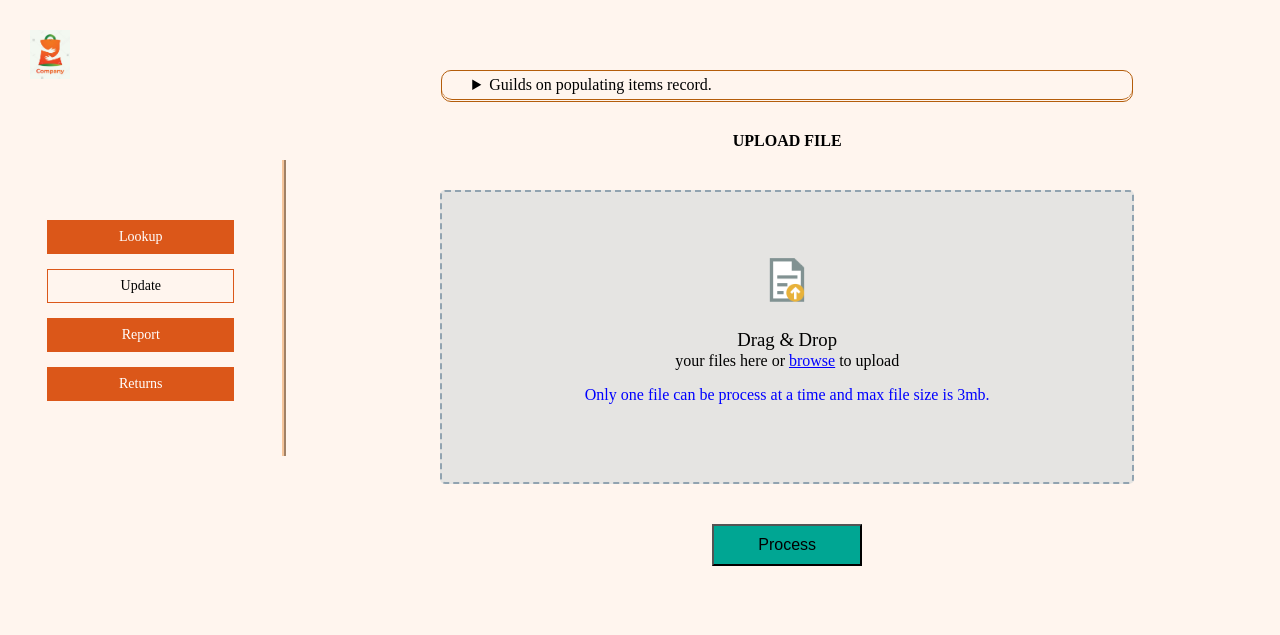
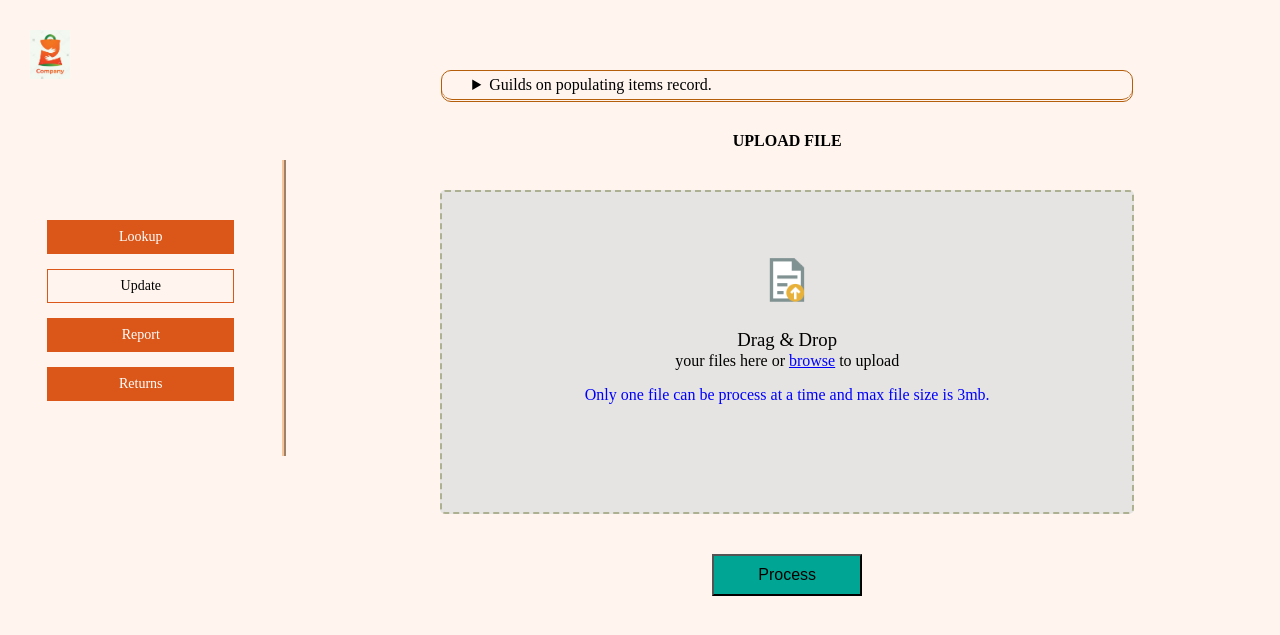
Before and after one commit to SneezyG/Store, a Django app: page /update/ in a window 1280 px wide. Shown: the top 635 px of the page. Run offline with Django 4.2, Linux system fonts and the light colour scheme; a user stored in the database is signed in.

Commit message:
checking ui

```diff
--- a/mystore/store/static/store/css/update.css
+++ b/mystore/store/static/store/css/update.css
@@ -117,12 +117,12 @@
       }
 
       article {
-        border: 2px dashed #91A3B0;
+        border: 2px dashed #adb091;
         background-color: #E5E4E2;
         border-radius: 5px;
         width: 70%;
         margin: auto;
-        height: 250px;
+        height: 280px;
         display: flex;
         flex-direction: column;
         align-items: center;
```
Also changed, not shown: requirements.txt (added, +11 -0 lines), mystore/db.sqlite3.
